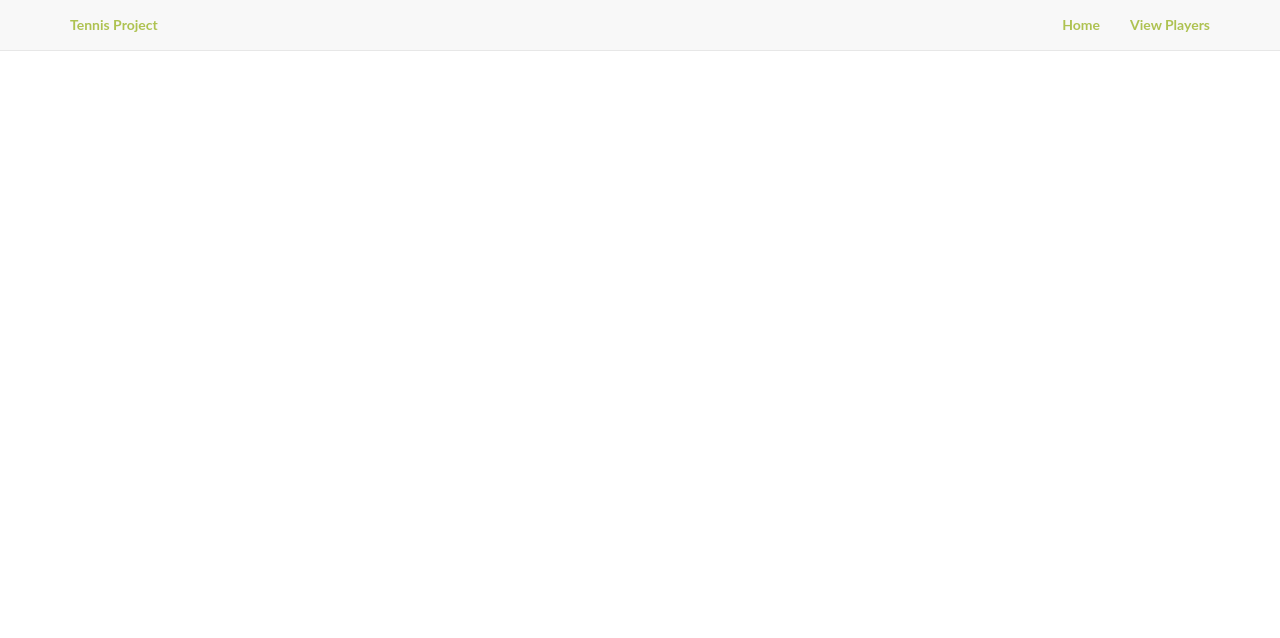
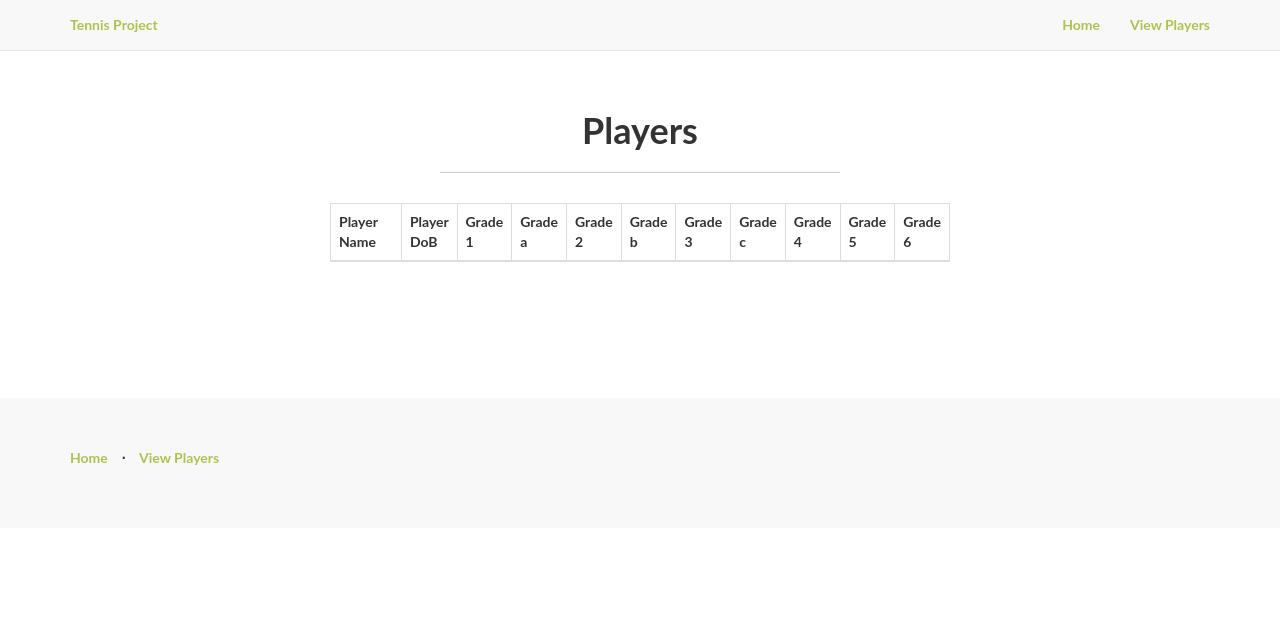
Before and after one commit to jgarus/tennis, a Flask app: template app/templates/players/players.html in a window 1280 px wide. Shown: the top 638 px of the page. After the commit the page ends 465 px from the top, so only its background shows below. Run offline with Flask 2, Linux system fonts and the light colour scheme; the template is opened without the code that fills it, so the values that code supplies are empty; parts of the project's set-up code (start-up, migrations or seed data) failed here and were passed over; some libraries are stand-ins or nearby versions.

Commit message:
Added table

```diff
--- a/app/__init__.py
+++ b/app/__init__.py
@@ -3,6 +3,8 @@
 # imports
 from flask import Flask
 from flask_sqlalchemy import SQLAlchemy
+from flask_bootstrap import Bootstrap
+
 
 from flask_migrate import Migrate
 
@@ -25,7 +27,10 @@
     db.init_app(app)
 
     migrate = Migrate(app, db)
+    Bootstrap(app)
     from app import models
+
+
 
     # importing the home Blueprint
     from .home import home as home_blueprint
--- a/app/templates/players/players.html
+++ b/app/templates/players/players.html
@@ -1,5 +1,39 @@
+{% import "bootstrap/utils.html" as utils %}
 {% extends "base.html" %}
 {% block title %}Players{% endblock %}
 {% block body %}
+<div class="content-section">
+  <div class="outer">
+    <div class="middle">
+      <div class="inner">
+        <br/>
+        {{ utils.flashed_messages() }}
+        <br/>
+        <h1 style="text-align:center;">Players</h1>
 
+          <hr class="intro-divider">
+          <div class="center">
+            <table class="table table-striped table-bordered">
+              <thead>
+                <tr>
+                  <th width="100%"> Player Name </th>
+                  <th width="30%"> Player DoB </th>
+                  <th width="30%"> Grade 1 </th>
+                  <th width="15%"> Grade a </th>
+                  <th width="15%"> Grade 2 </th>
+                  <th width="15%"> Grade b </th>
+                  <th width="15%"> Grade 3 </th>
+                  <th width="15%"> Grade c </th>
+                  <th width="15%"> Grade 4 </th>
+                  <th width="15%"> Grade 5 </th>
+                  <th width="15%"> Grade 6 </th>
+                </tr>
+              </thead>
+
+            </table>
+          </div>
+
+    </div>
+  </div>
+</div>
 {% endblock %}
--- a/requirements.txt
+++ b/requirements.txt
@@ -0,0 +1,3 @@
+Add table
+Pagination
+Sorting
```
Also changed, not shown: app/players/views.py (+12 -1 lines), 3 other files.
